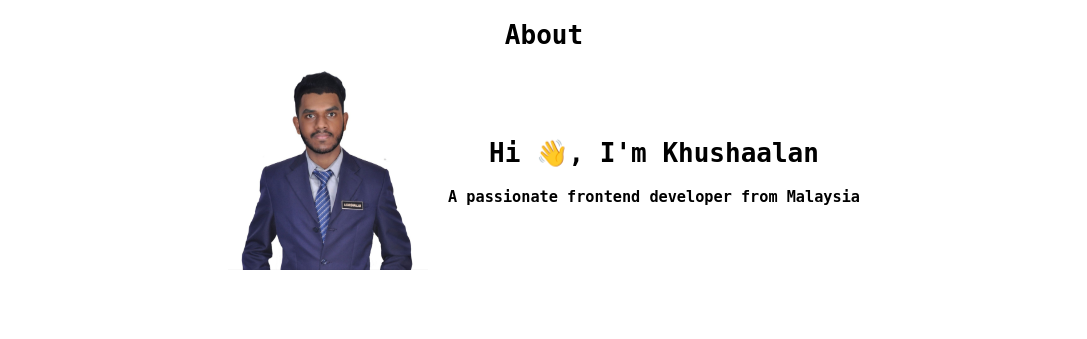
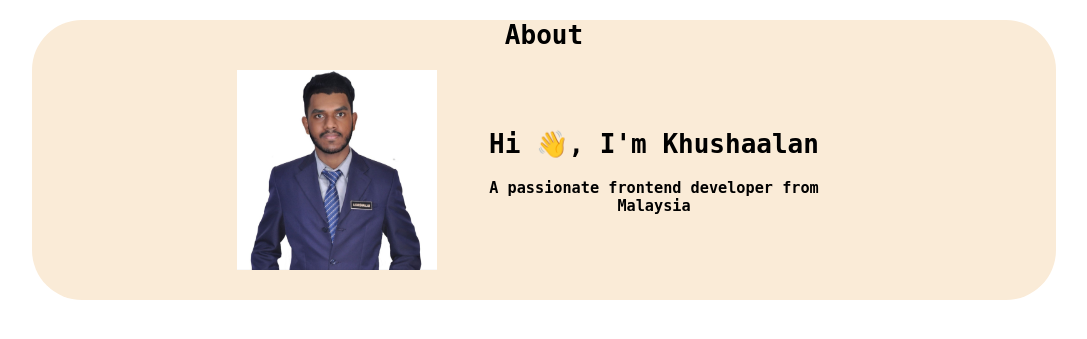
Before and after one commit to khushaalan/python-app, a Flask app: page / in a window 1280 px wide. Shown: the part 63-402 px from the top of the page, without its empty margins (96-1183 px from the left). Run offline with Flask 2, Linux system fonts and the light colour scheme.

Commit message:
backcolor

```diff
--- a/static/style.css
+++ b/static/style.css
@@ -64,3 +64,10 @@ a.active, a:hover {
     display: inline-block;
     vertical-align: top;
 }
+
+#content_jinja{
+    background-color: antiquewhite;
+    margin-left: 10%;
+    margin-right: 10%;
+    border-radius: 50px;
+}
--- a/templates/about.html
+++ b/templates/about.html
@@ -13,5 +13,5 @@
         </div>
     </div>
 </div>
-
+<br><br>
 {% endblock %}
--- a/templates/base.html
+++ b/templates/base.html
@@ -20,6 +20,8 @@
       </ul>
 
     </nav>
-    {% block content %}{% endblock %}
+    <div id="content_jinja">
+      {% block content %}{% endblock %}
+    </div>
   </body>
 </html>
--- a/templates/contact.html
+++ b/templates/contact.html
@@ -21,6 +21,6 @@
         </p>
     </div>
 </div>
-
+<br><br>
 
 {% endblock %}
--- a/templates/projects.html
+++ b/templates/projects.html
@@ -43,6 +43,7 @@
         <a href="#" class="btn">View Project</a>
     </div>
 </div>
+<br><br>
 
 <style>
     .project-container {
--- a/templates/skills.html
+++ b/templates/skills.html
@@ -39,6 +39,6 @@
             <a href="https://postman.com" target="_blank" rel="noreferrer"> <img src="https://www.vectorlogo.zone/logos/getpostman/getpostman-icon.svg" alt="postman" width="40" height="40"/> </a>
         </p>
 </div>
-
+<br><br>
 
 {% endblock %}
--- a/templates/workexperiences.html
+++ b/templates/workexperiences.html
@@ -67,6 +67,7 @@
             </ul>
         </div>
     </div>
+    <br><br>
 
     <style>
         .project-container {
```
